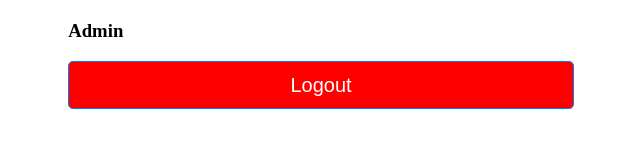
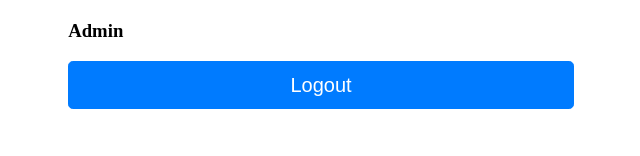
Before and after one commit to DenzelOPS/ToDo, a Django app: page / in a window 1280 px wide. Shown: the part 612-768 px from the top of the page, without its empty margins (3-643 px from the left). Run offline with Django 3.2, Linux system fonts and the light colour scheme; the visitor is signed in with stand-in values (Sample User, id 1); data that the repository does not hold is empty.

Commit message:
Update styles.css

```diff
--- a/static/css/styles.css
+++ b/static/css/styles.css
@@ -171,22 +171,9 @@
 background-color: green;
 }
 
-#logout_button{
-background-color: red;
-}
-
 .rowtext{
     white-space: nowrap;
     overflow: hidden;
     text-overflow: ellipsis;
     width: 100%;
 }
-
-{% if user.is_superuser %}
-.rowtext:hover {
-    background: #fff;
-    white-space: normal;
-    z-index: 2;
-    position: absolute;
-}
-{% endif %}
```
